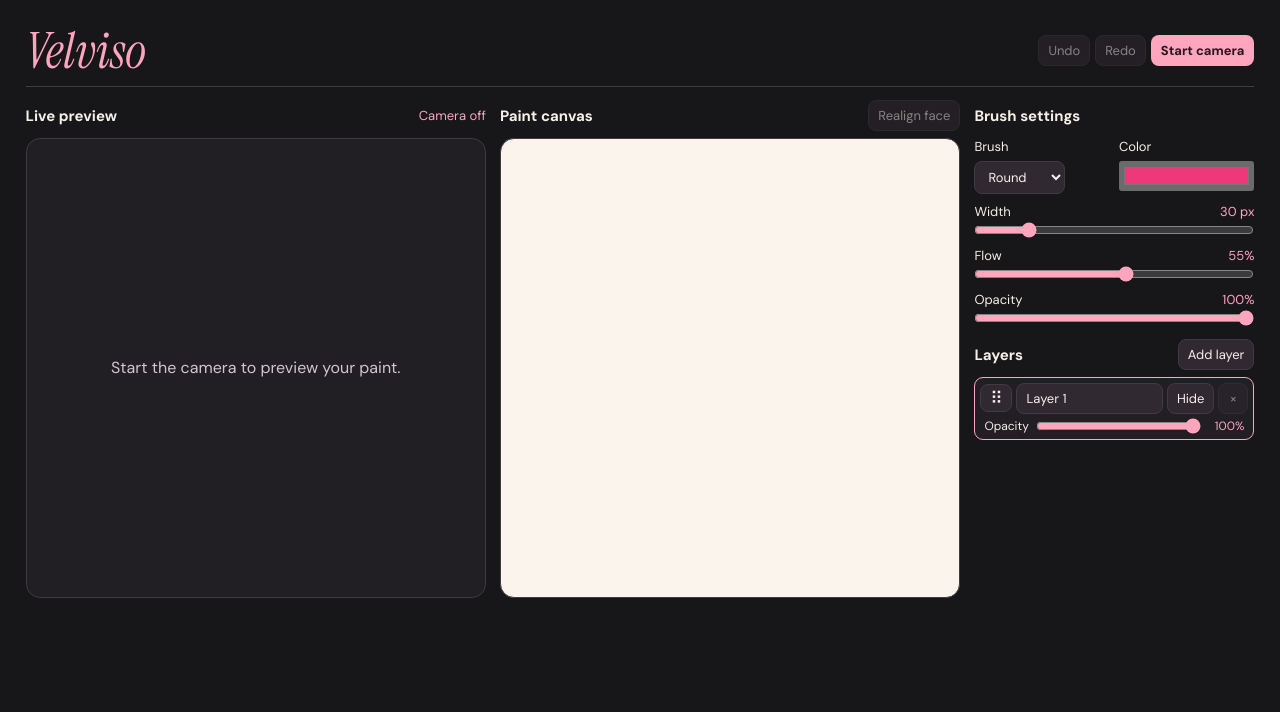
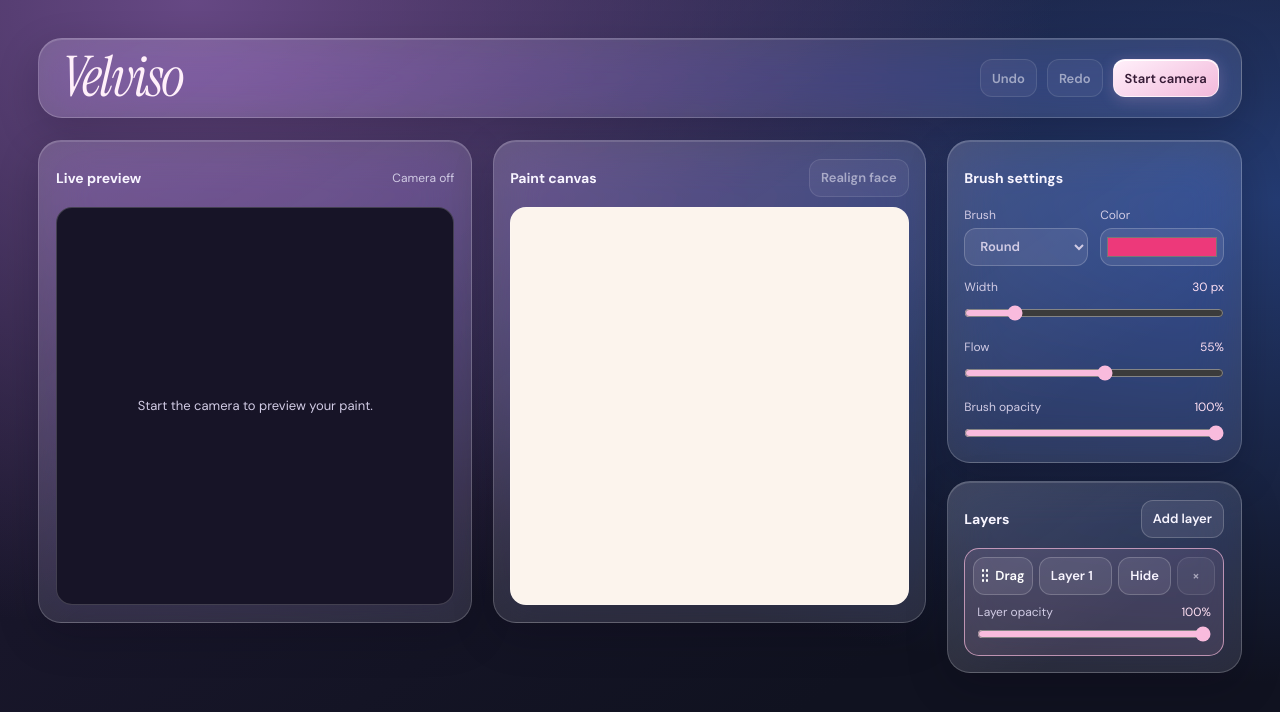
Before and after one commit to adarshprakasan/velviso, a plain HTML site: page index.html in a window 1280 px wide. Drawn offline with Linux system fonts and the light colour scheme.

Commit message:
Redesign Velviso workspace with glass panels and clear layer controls

```diff
--- a/index.html
+++ b/index.html
@@ -4,31 +4,33 @@
 <meta charset="utf-8">
 <meta name="viewport" content="width=device-width,initial-scale=1">
 <title>Velviso</title>
-<link rel="stylesheet" href="studio.css">
+<link rel="stylesheet" href="studio.css?v=glass1">
 </head>
 <body>
-<header><h1><em>Velviso</em></h1><div class="history"><button id="undo" disabled>Undo</button><button id="redo" disabled>Redo</button><button id="camera">Start camera</button></div></header>
+<div class="shell">
+<header class="glass topbar"><h1>Velviso</h1><div class="actions"><button id="undo" disabled>Undo</button><button id="redo" disabled>Redo</button><button id="camera">Start camera</button></div></header>
 <main>
-<section><div class="heading"><h2>Live preview</h2><span id="status" role="status">Camera off</span></div>
+<section class="glass panel stage"><div class="heading"><h2>Live preview</h2><span id="status" role="status">Camera off</span></div>
 <div class="preview"><video playsinline muted aria-label="Live camera"></video><canvas id="overlay"></canvas><p id="placeholder">Start the camera to preview your paint.</p></div>
 </section>
-<section><div class="heading"><h2>Paint canvas</h2><button id="align" disabled>Realign face</button></div>
+<section class="glass panel stage"><div class="heading"><h2>Paint canvas</h2><button id="align" disabled>Realign face</button></div>
 <div class="surface"><canvas id="paint" width="768" height="768" aria-label="Drawing canvas"></canvas><canvas id="guide" width="768" height="768" aria-hidden="true"></canvas></div>
 </section>
-<aside class="tools" aria-label="Painting tools"><div>
+<aside class="tools" aria-label="Painting tools"><div class="glass panel">
 <div class="heading"><h2>Brush settings</h2></div>
 <div class="controls">
 <label>Brush<select id="brush"><option>Round</option><option>Airbrush</option><option>Marker</option><option>Eraser</option></select></label>
 <label>Color<input id="color" type="color" value="#ed397a"></label>
 <label>Width <output for="width"></output><input id="width" type="range" min="2" max="160" value="30"></label>
 <label>Flow <output for="flow"></output><input id="flow" type="range" min="1" max="100" value="55"></label>
-<label>Opacity <output for="opacity"></output><input id="opacity" type="range" min="1" max="100" value="100"></label>
+<label>Brush opacity <output for="opacity"></output><input id="opacity" type="range" min="1" max="100" value="100"></label>
 </div>
-</div><div>
+</div><div class="glass panel">
 <div class="heading"><h2>Layers</h2><button id="add">Add layer</button></div>
 <div id="layers" aria-label="Paint layers"></div>
 </div></aside>
 </main>
-<script type="module" src="studio.js"></script>
+</div>
+<script type="module" src="studio.js?v=glass1"></script>
 </body>
 </html>
--- a/studio.css
+++ b/studio.css
@@ -1,67 +1,166 @@
 @import url('https://fonts.googleapis.com/css2?family=DM+Sans:wght@400;500;600;700&family=Instrument+Serif:ital@0;1&display=swap');
-:root {color-scheme:dark;font-family:"DM Sans",system-ui,sans-serif;background:#171619;color:#f6f0e8;--line:#423a43;--pink:#ffa5be}
-* {box-sizing:border-box}
-body {max-width:1320px;margin:auto;padding:clamp(16px,4vw,56px)}
-header,.heading {display:flex;align-items:center;justify-content:space-between;gap:12px}
-header {padding-bottom:20px;border-bottom:1px solid var(--line);margin-bottom:24px}
-h1 {font:clamp(34px,6vw,68px)/1 "Instrument Serif",Georgia,serif;margin:0}
-em {color:var(--pink)}
-h2 {font-size:15px;margin:0}
-main {display:grid;grid-template-columns:1fr 1fr;gap:24px;align-items:start}
-section {min-width:0}
-.heading {min-height:44px;margin-bottom:8px}
-#status {font-size:13px;color:var(--pink);text-align:right}
-.preview,.surface {position:relative;aspect-ratio:1;overflow:hidden;border:1px solid var(--line);border-radius:14px}
-.preview {display:grid;place-items:center;background:#211e24}
-.preview video,.preview canvas {position:absolute;width:100%;height:100%;object-fit:contain;transform:scaleX(-1)}
-.preview p {padding:16px;text-align:center;color:#d5c5d1}
-.surface {background:#fbf4ec}
-.surface canvas {position:absolute;width:100%;height:100%}
-#paint {touch-action:none;cursor:crosshair}
-#guide {pointer-events:none}
-button,select {font:inherit;color:inherit;background:#302932;border:1px solid var(--line);border-radius:8px;padding:8px 12px;cursor:pointer}
-button:disabled {opacity:.5;cursor:default}
-#camera {background:var(--pink);color:#271620;border-color:transparent;font-weight:700}
-.controls {display:flex;flex-wrap:wrap;gap:12px;margin:16px 0}
-.controls label {font-size:13px;flex:1 1 90px}
-.controls input,.controls select {display:block;max-width:100%;margin-top:6px}
-input {accent-color:var(--pink)}
-input[type=range] {width:100%}
-output {color:var(--pink)}
-.layer {display:flex;gap:8px;align-items:center;margin-bottom:6px}
 
-body {max-width:1400px;padding:clamp(10px,2vw,26px)}
-header {padding-bottom:10px;margin-bottom:12px}
-h1 {font-size:clamp(34px,4vw,50px)}
-main {grid-template-columns:minmax(0,1fr) minmax(0,1fr) minmax(230px,280px);gap:14px}
-.heading {min-height:34px;margin-bottom:5px}
-button,select {padding:6px 9px;font-size:13px}
-.history {display:flex;gap:5px}
-.controls {display:grid;grid-template-columns:1fr 1fr;gap:9px;margin:0 0 12px}
-.controls label:nth-child(n+3) {grid-column:1/-1;display:grid;grid-template-columns:1fr auto;gap:2px}
-.controls input[type=range] {grid-column:1/-1;margin:0}
-.controls input[type=color] {height:30px;width:100%}
-.layer {display:grid;grid-template-columns:32px minmax(0,1fr) auto 30px;gap:4px;padding:5px;background:#211e24;border:1px solid var(--line);border-radius:9px}
-.layer:has(.layer-select[aria-pressed=true]) {border-color:var(--pink)}
-.layer .layer-select {text-align:left;overflow:hidden;text-overflow:ellipsis;white-space:nowrap}
-.layer .handle {touch-action:none;cursor:grab;font-size:17px;padding:2px}
-.layer.dragging {opacity:.55}
-.layer.drop-target {outline:2px solid var(--pink);outline-offset:-1px}
-.layer-opacity {display:grid;grid-column:1/-1;grid-template-columns:auto minmax(0,1fr) 3em;gap:7px;align-items:center;font-size:12px;padding:0 4px}
-.layer-opacity input {margin:0}
-.layer-opacity output {text-align:right}
-@media(max-width:850px){
-  main {grid-template-columns:repeat(2,minmax(0,1fr))}
-  .tools {grid-column:1/-1;display:grid;grid-template-columns:1fr 1fr;gap:14px}
-  .preview {aspect-ratio:1}
+:root {
+  color-scheme: dark;
+  font-family: "DM Sans", system-ui, sans-serif;
+  color: #f8f5ff;
+  background: #131325;
+  --muted: #d2cce5;
+  --accent: #f9bbdd;
+  --stroke: #ffffff32;
+  --glass: #fffaff13;
+  --control: #f2eaff18;
 }
-@media(max-width:520px){
-  main {gap:7px}
-  .tools {grid-template-columns:1fr;gap:3px}
-  .controls {grid-template-columns:repeat(6,minmax(0,1fr))}
-  .controls label:first-child,.controls label:nth-child(2) {grid-column:span 3}
-  .controls label:nth-child(n+3) {grid-column:span 2}
-  .heading h2 {font-size:12px}
-  #status {font-size:11px}
-  .preview p {font-size:12px}
+* { box-sizing: border-box; }
+body {
+  margin: 0;
+  min-height: 100dvh;
+  background:
+    radial-gradient(ellipse at 15% 0%, #664884 0%, transparent 56%),
+    radial-gradient(ellipse at 100% 25%, #243b72 0%, transparent 57%),
+    linear-gradient(145deg, #201a34, #101220 75%);
 }
+.shell { max-width: 1480px; margin: auto; padding: clamp(14px, 3vw, 44px); }
+.glass {
+  background: linear-gradient(145deg, #fffaff1e, #fffaff0a 65%), var(--glass);
+  border: 1px solid var(--stroke);
+  box-shadow: inset 0 1px #ffffff24, 0 14px 40px #08061534;
+  backdrop-filter: blur(24px) saturate(145%);
+}
+.topbar, .heading, .actions { display: flex; align-items: center; gap: 10px; }
+.topbar, .heading { justify-content: space-between; }
+.topbar {
+  border-radius: 24px;
+  padding: 13px clamp(13px, 2vw, 22px);
+  margin-bottom: clamp(14px, 2vw, 22px);
+  flex-wrap: wrap;
+}
+h1 {
+  font: italic clamp(38px, 5vw, 56px)/.92 "Instrument Serif", Georgia, serif;
+  color: #fff0fa;
+  letter-spacing: -.035em;
+  margin: 0;
+}
+h2 { font-size: 14px; font-weight: 700; margin: 0; }
+main {
+  display: grid;
+  grid-template-columns: minmax(0, 1fr) minmax(0, 1fr) minmax(278px, .68fr);
+  gap: clamp(12px, 1.6vw, 22px);
+  align-items: start;
+}
+.panel { border-radius: 23px; min-width: 0; padding: clamp(10px, 1.3vw, 18px); }
+.heading { min-height: 40px; margin-bottom: 9px; }
+#status { color: var(--muted); font-size: 12px; text-align: right; overflow-wrap: anywhere; }
+.preview, .surface { position: relative; aspect-ratio: 1; overflow: hidden; border: 1px solid #ffffff30; border-radius: 16px; }
+.preview { display: grid; place-items: center; background: #171427; }
+.preview video, .preview canvas {
+  position: absolute;
+  width: 100%;
+  height: 100%;
+  object-fit: contain;
+  transform: scaleX(-1);
+}
+.preview p { padding: 12px; text-align: center; color: var(--muted); font-size: 13px; }
+.surface { background: #fcf4ed; }
+.surface canvas { position: absolute; width: 100%; height: 100%; }
+#paint { touch-action: none; cursor: crosshair; }
+#guide { pointer-events: none; }
+
+button, select {
+  font: inherit;
+  font-size: 13px;
+  font-weight: 600;
+  color: inherit;
+  background: var(--control);
+  border: 1px solid var(--stroke);
+  border-radius: 12px;
+  min-height: 38px;
+  padding: 7px 11px;
+  cursor: pointer;
+}
+button:hover:not(:disabled), select:hover { background-color: #ffffff26; }
+button:disabled { opacity: .56; cursor: default; }
+:focus-visible { outline: 2px solid #ffd3ed; outline-offset: 2px; }
+#camera {
+  color: #361b36;
+  background: linear-gradient(150deg, #fff0fa, #f2b9db);
+  border-color: #ffffff8a;
+  box-shadow: inset 0 1px #fff, 0 3px 15px #ecb0d33b;
+}
+.tools { display: grid; gap: 18px; min-width: 0; }
+.controls { display: grid; grid-template-columns: repeat(2, minmax(0, 1fr)); gap: 13px 12px; }
+.controls label { font-size: 12px; color: var(--muted); display: grid; gap: 5px; }
+.controls label:nth-child(n+3) { grid-column: 1 / -1; grid-template-columns: 1fr auto; }
+.controls input[type=range] { grid-column: 1 / -1; }
+.controls select { width: 100%; }
+select option { background: #272139; color: #fff; }
+input { accent-color: var(--accent); }
+input[type=range] { width: 100%; min-width: 0; margin: 0; min-height: 26px; }
+input[type=color] {
+  width: 100%;
+  height: 38px;
+  padding: 4px;
+  border: 1px solid var(--stroke);
+  border-radius: 12px;
+  background: var(--control);
+  cursor: pointer;
+}
+output { color: #ffe0f3; font-variant-numeric: tabular-nums; }
+
+#layers { display: grid; gap: 9px; }
+.layer {
+  display: grid;
+  grid-template-columns: auto minmax(0, 1fr) auto 38px;
+  gap: 6px;
+  padding: 8px;
+  background: #18142961;
+  border: 1px solid #ffffff25;
+  border-radius: 15px;
+}
+.layer:has(.layer-select[aria-pressed=true]) { border-color: #f9bbddad; background: #eab1e01e; }
+.layer .layer-select { text-align: left; overflow: hidden; text-overflow: ellipsis; white-space: nowrap; }
+.layer .handle {
+  display: inline-flex;
+  align-items: center;
+  gap: 5px;
+  touch-action: none;
+  cursor: grab;
+  padding-inline: 7px;
+  color: #fff;
+}
+.handle::before {
+  content: "";
+  width: 9px;
+  height: 15px;
+  background: radial-gradient(circle, currentColor 1px, transparent 1.5px) 0 0 / 4px 5px;
+}
+.layer.dragging { opacity: .55; }
+.layer.drop-target { outline: 2px solid var(--accent); outline-offset: -1px; }
+.layer-opacity {
+  display: grid;
+  grid-column: 1 / -1;
+  grid-template-columns: 1fr auto;
+  gap: 1px 8px;
+  align-items: center;
+  color: var(--muted);
+  font-size: 12px;
+  padding: 3px 4px 0;
+}
+.layer-opacity input { grid-column: 1 / -1; grid-row: 2; }
+.layer-opacity output { text-align: right; }
+
+@media (max-width: 1050px) {
+  main { grid-template-columns: repeat(2, minmax(0, 1fr)); }
+  .tools { grid-column: 1 / -1; grid-template-columns: repeat(2, minmax(0, 1fr)); align-items: start; }
+}
+@media (max-width: 590px) {
+  .topbar { gap: 11px; }
+  .actions { gap: 5px; }
+  .panel { border-radius: 18px; }
+  .heading { flex-wrap: wrap; align-content: center; }
+  .heading h2 { font-size: 13px; }
+  .stage .heading { min-height: 62px; }
+  .stage .heading button { min-height: 31px; padding: 4px 7px; font-size: 12px; }
+  .tools { grid-template-columns: 1fr; gap: 12px; }
+  .preview, .surface { border-radius: 11px; }
+}
--- a/studio.js
+++ b/studio.js
@@ -129,7 +129,7 @@ function renderLayers() {
     const row = document.createElement('div');
     row.className = 'layer';
     row.dataset.layer = layer.id;
-    const handle = makeButton('⠿', 'Reorder ' + layer.name + ' with arrow keys or drag');
+    const handle = makeButton('Drag', 'Reorder ' + layer.name + ' with arrow keys or drag');
     handle.className = 'handle';
     attachDrag(handle, row, layer);
     const select = makeButton(layer.name, 'Select ' + layer.name, () => {
@@ -179,7 +179,7 @@ function renderLayers() {
       renderPaint();
     };
     slider.onchange = () => { adjusting = false; };
-    opacity.append('Opacity', slider, value);
+    opacity.append('Layer opacity', value, slider);
     row.append(handle, select, visibility, remove, opacity);
     return row;
   }));
```
